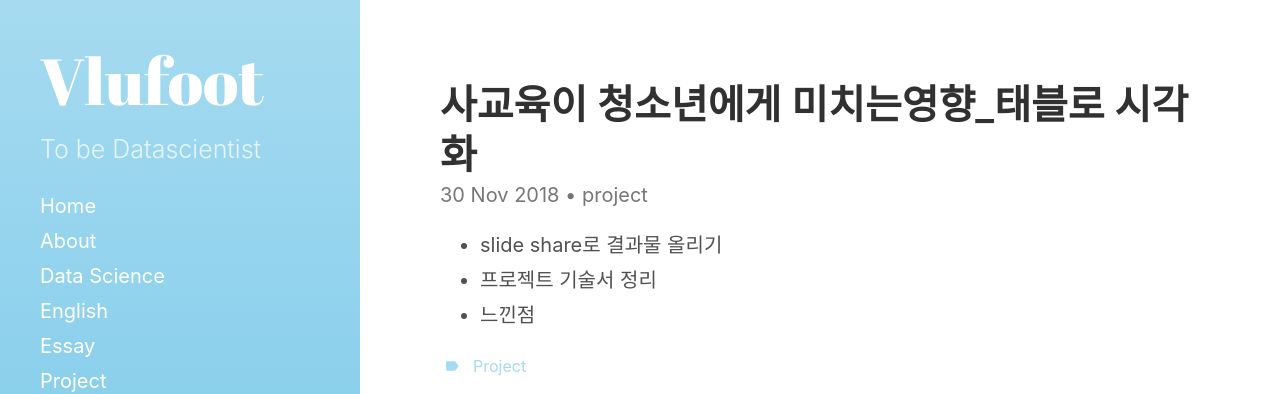
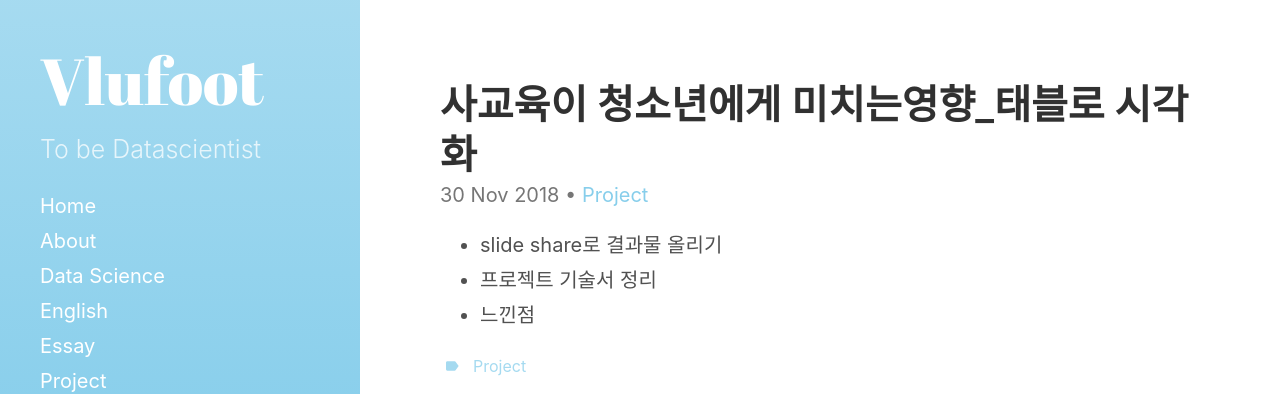
Before and after one commit to vlufoot/vlufoot.github.io, a Jekyll site: the page built from _posts/project/2018-11-30-edu.md, in a window 1280 px wide. Shown: the top 394 px of the page. Built offline with Jekyll 4.4.1, drawn with Linux system fonts in a browser that asks for light colours.

Commit message:
Update 2018-11-30-edu.md

```diff
--- a/_posts/project/2018-11-30-edu.md
+++ b/_posts/project/2018-11-30-edu.md
@@ -2,9 +2,9 @@
 layout : post
 title : "사교육이 청소년에게 미치는영향_태블로 시각화"
 categories :
-  - project
+  - Project
 tags :
-  - project
+  - Project
 ---
 
 - slide share로 결과물 올리기
```
